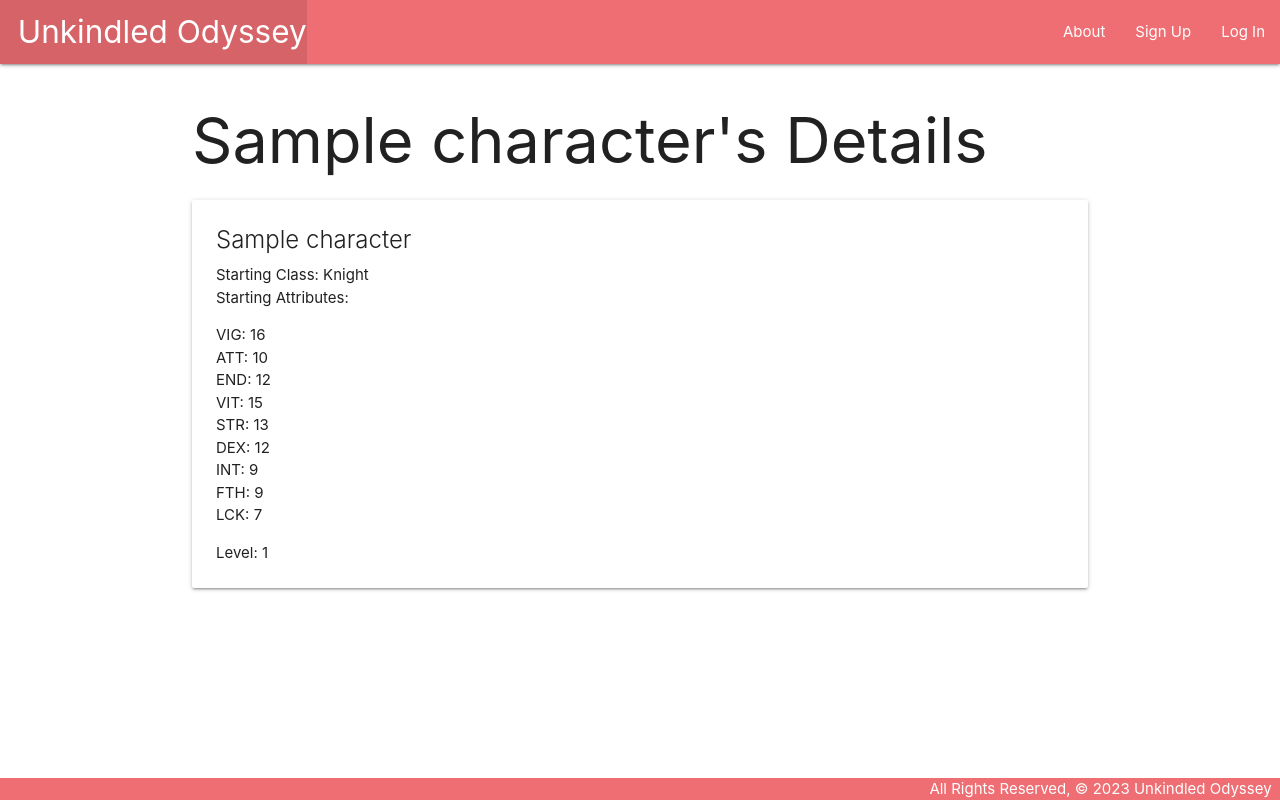
After one commit to KolbiIvey/Unkindled-Odyssey, a Django app: page /characters/1/ in a window 1280 px wide. The commit adds this page. Run offline with Django 4.2, Linux system fonts and the light colour scheme; tables that the repository leaves empty hold one stand-in row (values such as "Sample post").

Commit message:
fixed create char form, got details page to display name, starting class, attri butes, and level, can see all characters on index page

```diff
--- a/main_app/forms.py
+++ b/main_app/forms.py
@@ -1,5 +1,5 @@
 from django.forms import ModelForm
-from .models import Character, STARTING_CLASS
+from .models import Character
 
 
 class CharacterForm(ModelForm):
--- a/main_app/models.py
+++ b/main_app/models.py
@@ -1,5 +1,7 @@
 from django.db import models
 from django.contrib.auth.models import User
+from django.urls import reverse
+
 
 
 STARTING_CLASS = (
@@ -43,3 +45,9 @@ class Character(models.Model):
 
     def starting_attributes(self):
         return STARTING_ATTRIBUTES[self.starting_class]
+
+    def __str__(self):
+        return f'{self.name} ({self.id})'
+
+    def get_absolute_url(self):
+        return reverse('detail', kwargs={'character_id': self.id})
--- a/main_app/templates/base.html
+++ b/main_app/templates/base.html
@@ -21,7 +21,7 @@
               <li><a href="{% url 'about' %}">About</a></li>
               {% if user.is_authenticated %}
               <li><a href="{% url 'index' %}">My Characters</a></li>
-              <li><a href="{% url 'character_create %}">Create Character</a></li>
+              <li><a href="{% url 'characters_create' %}">Create Character</a></li>
 
               <li><a href="{% url 'logout' %}">Log Out</a></li>
               {% else %}
--- /dev/null
+++ b/main_app/templates/characters/detail.html
@@ -0,0 +1,20 @@
+{% extends 'base.html' %}
+{% block content %}
+
+<h1>{{ character.name }}'s Details</h1>
+
+<div class="card">
+    <div class="card-content">
+        <span class="card-title">{{ character.name }}</span>
+        <p>Starting Class: {{ character.get_starting_class_display }}</p>
+        <p>Starting Attributes:</p>
+        <ul>
+        {% for attr, value in character.starting_attributes.items %}
+            <li>{{ attr }}: {{ value }}</li>
+        {% endfor %}
+        </ul>
+        <p>Level: {{ character.level }}</p>
+    </div>
+</div>
+
+{% endblock %}
--- a/main_app/urls.py
+++ b/main_app/urls.py
@@ -6,6 +6,7 @@ urlpatterns = [
     path('', views.home, name='home'),
     path('about/', views.about, name='about'),
     path('characters/', views.characters_index, name='index'),
+    path('characters/<int:character_id>/', views.characters_detail, name='detail'),
     path('accounts/signup/', views.signup, name='signup'),
     path('characters/create/', views.CharacterCreate.as_view(), name='characters_create'),
 
--- a/main_app/views.py
+++ b/main_app/views.py
@@ -14,6 +14,7 @@ from django.contrib.auth.mixins import LoginRequiredMixin
 
 
 
+
 def home(request):
   return render(request, 'home.html')
 
@@ -21,12 +22,22 @@ def home(request):
 def about(request):
   return render(request, 'about.html')
 
+
+
 @login_required
 def characters_index(request):
   characters = Character.objects.all()
   return render(request, 'characters/index.html',{
     'characters': characters
   })
+
+def characters_detail(request, character_id):
+  character = Character.objects.get(id=character_id)
+  return render(request, 'characters/detail.html', {
+    'character': character
+  })
+
+
 
 def signup(request):
   error_message = ''
@@ -51,4 +62,8 @@ def signup(request):
 class CharacterCreate(CreateView):
   model = Character
   form_class = CharacterForm
-  template_name = 'ch'
+  template_name = 'main_app/characters_create.html'
+
+  def form_valid(self, form):
+        form.instance.user = self.request.user
+        return super().form_valid(form)
```
Also changed, not shown: main_app/templates/characters/index.html (+9 -1 lines), main_app/templates/main_app/characters_create.html (added, +30 -0 lines).
